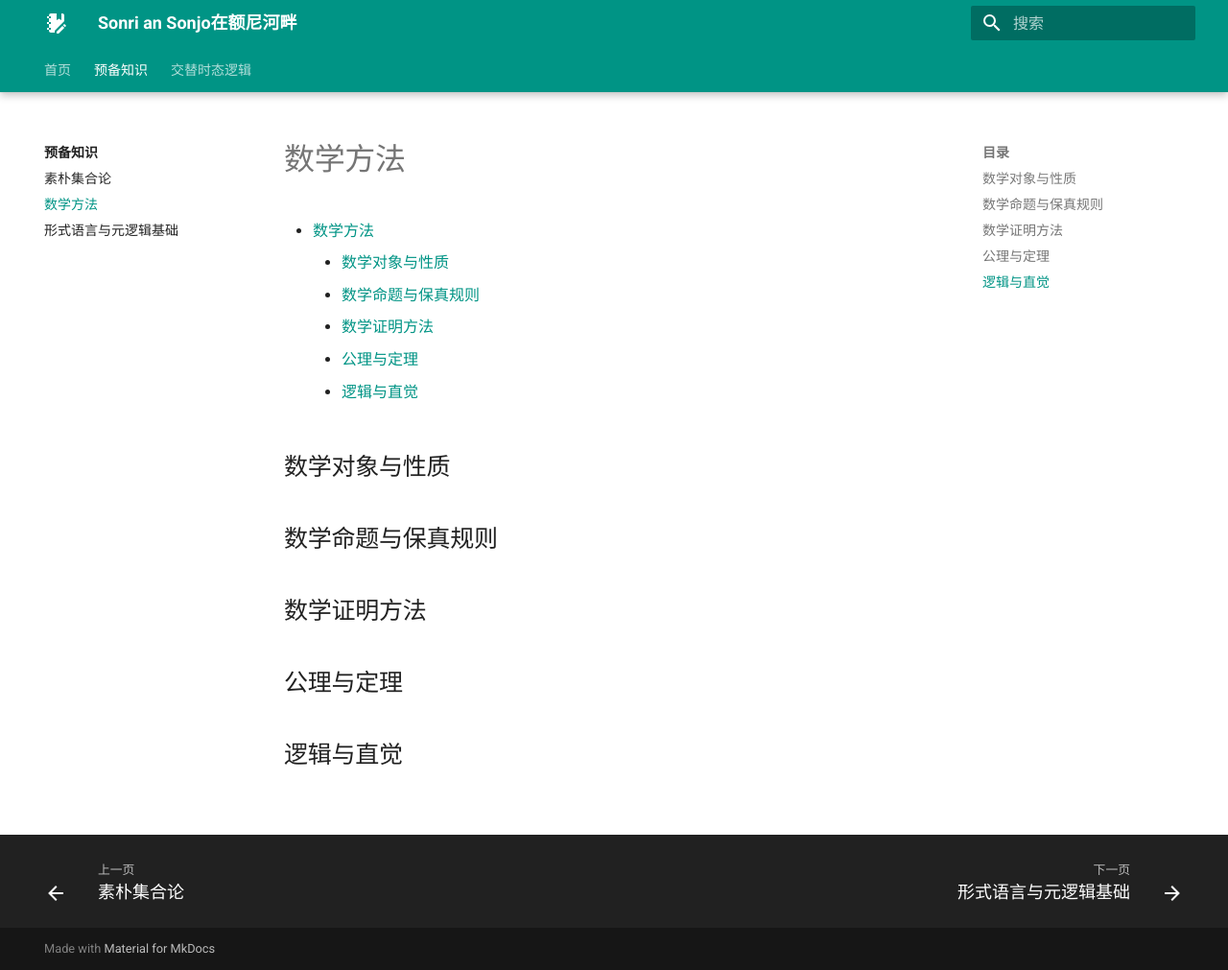
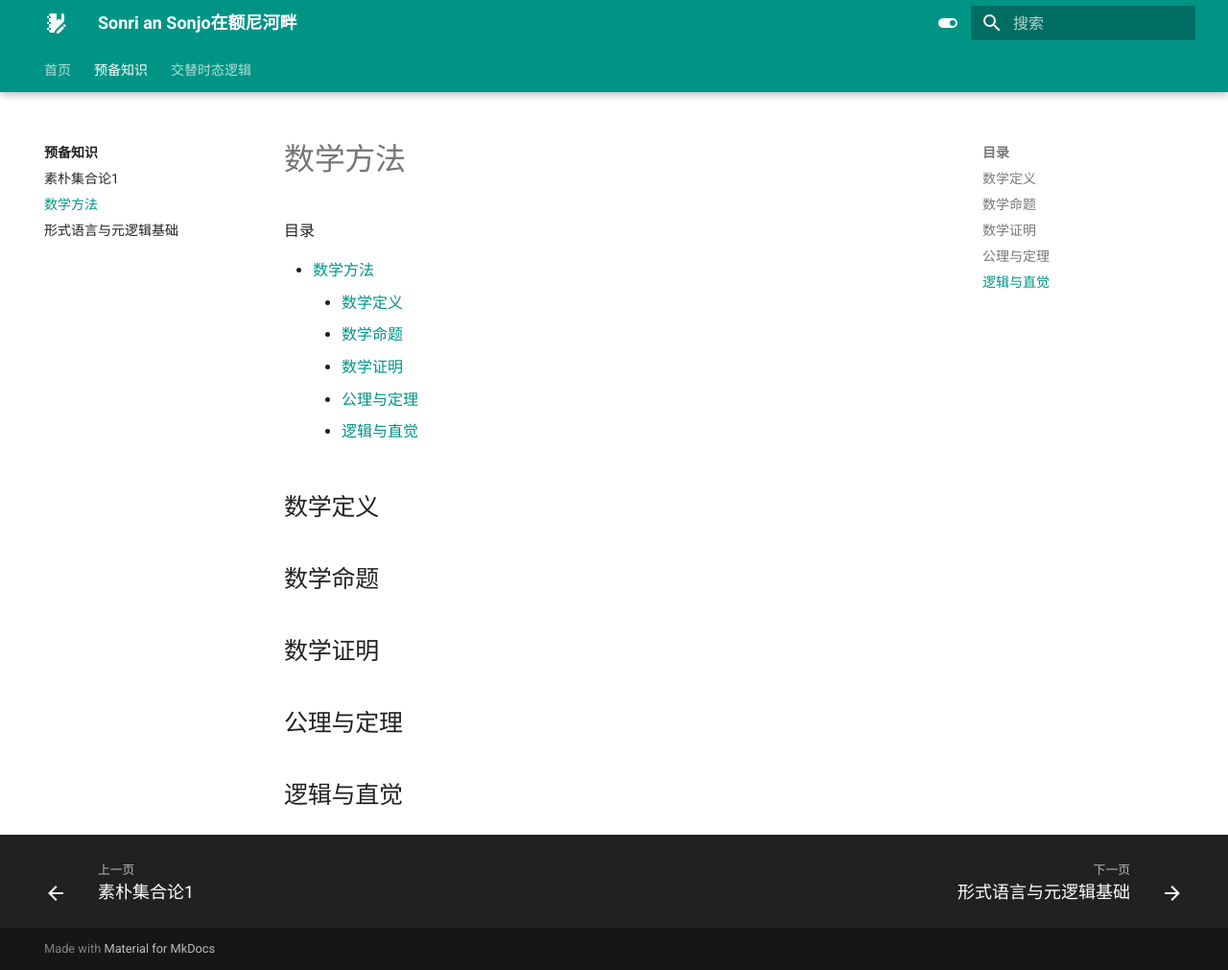
Before and after one commit to sonriansonjo/mysite, an MkDocs documentation site: the page built from docs/Prerequisites/mathematical_method.md, in a window 1280 px wide and 1011 px high. Shown: the whole window at 96% size. Built offline with MkDocs 1.6.1 and Material for MkDocs 9.7.7, drawn with Linux system fonts in a browser that asks for light colours.

Commit message:
09.12更新

```diff
--- a/docs/Prerequisites/mathematical_method.md
+++ b/docs/Prerequisites/mathematical_method.md
@@ -2,11 +2,11 @@
 
 [TOC]
 
-## 数学对象与性质
+## 数学定义
 
-## 数学命题与保真规则
+## 数学命题
 
-## 数学证明方法
+## 数学证明
 
 ## 公理与定理
 
--- a/mkdocs.yml
+++ b/mkdocs.yml
@@ -5,9 +5,24 @@ theme:
   language: zh
   favicon: assets/images/logic.svg
   palette:
-    scheme: default
-    primary: teal
-    accent: deep orange
+    # Palette toggle for light mode
+    - scheme: default
+      primary: teal
+      accent: blue
+      toggle:
+        icon: material/toggle-switch
+        name: 切换至黑夜模式
+
+    # Palette toggle for dark mode
+    - scheme: slate
+      primary: brown
+      accent: amber
+      toggle:
+        icon: material/toggle-switch-off-outline
+        name: 切换至白昼模式
+  features:
+    - search.suggest
+    - search.highlight
   icon:
     logo: material/notebook-edit
   features:
@@ -22,17 +37,21 @@ nav:
   - 首页: index.md          # 默认的首页
   - 预备知识:
     - Prerequisites/index.md
-    - 素朴集合论: Prerequisites/naive_set_theory.md
+    - 素朴集合论1: Prerequisites/naive_set_theory_1.md
     - 数学方法: Prerequisites/mathematical_method.md
     - 形式语言与元逻辑基础: Prerequisites/basic_formal_language_and_metalogic.md
   - 交替时态逻辑:
     - ATL/index.md
     - 语法和语义: ATL/syntax_and_semantics.md
+plugins:
+  - search
+  - offline
 markdown_extensions:
   - def_list                      # 定义列表语法
   - toc:
-      permalink: true             # 标题后生成永久链接符号
-      toc_depth: 3                # 目录深度
+      permalink: ⚓︎             # 标题后生成永久链接符号
+      toc_depth: 4                # 目录深度
+      title: 目录
   - pymdownx.caret                # ^^插入^^
   - pymdownx.mark                 # ==高亮==
   - pymdownx.smartsymbols         # 智能符号（-> 变成 →）
```
Also changed, not shown: docs/Prerequisites/index.md (+1 -6 lines), docs/Prerequisites/naive_set_theory_1.md (renamed from docs/Prerequisites/naive_set_theory.md), site/404.html, site/ATL/index.html, site/ATL/syntax_and_semantics/index.html, site/Prerequisites/basic_formal_language_and_metalogic/index.html, site/Prerequisites/index.html, site/Prerequisites/mathematical_method/index.html, site/Prerequisites/naive_set_theory/index.html, site/index.html.
